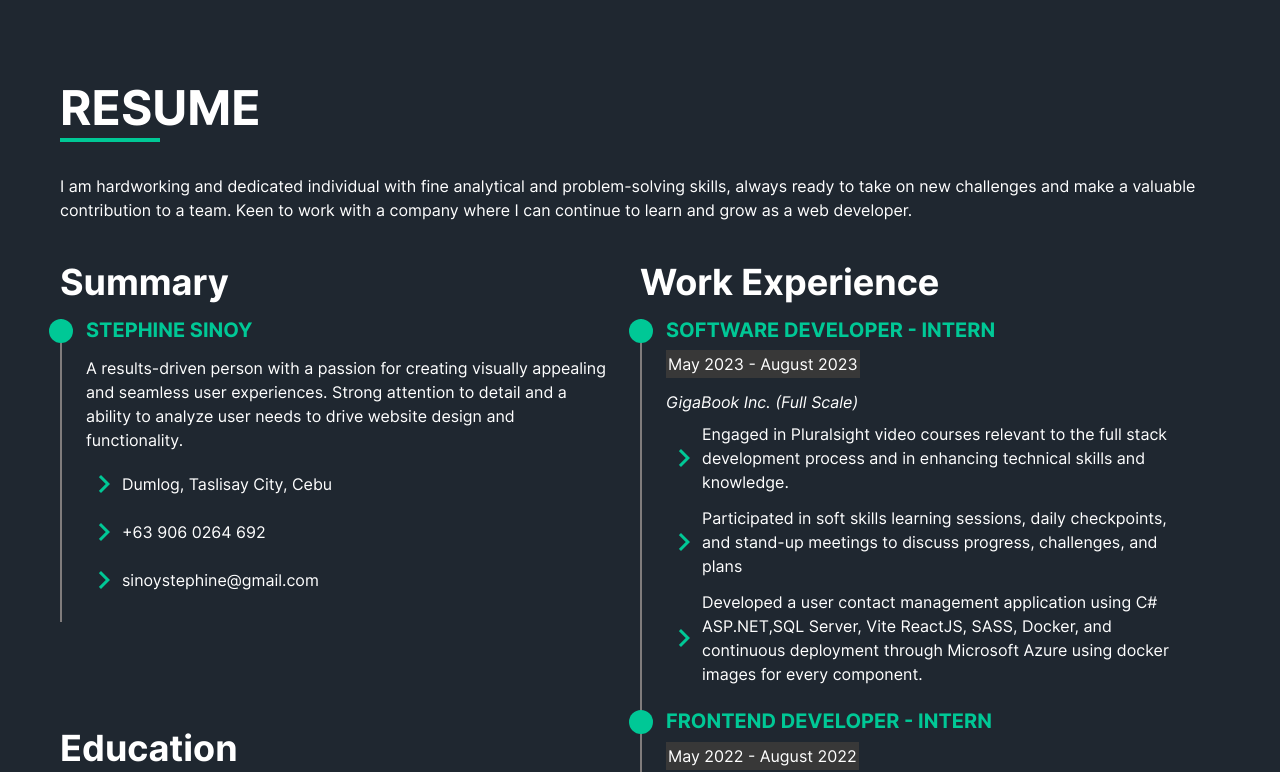
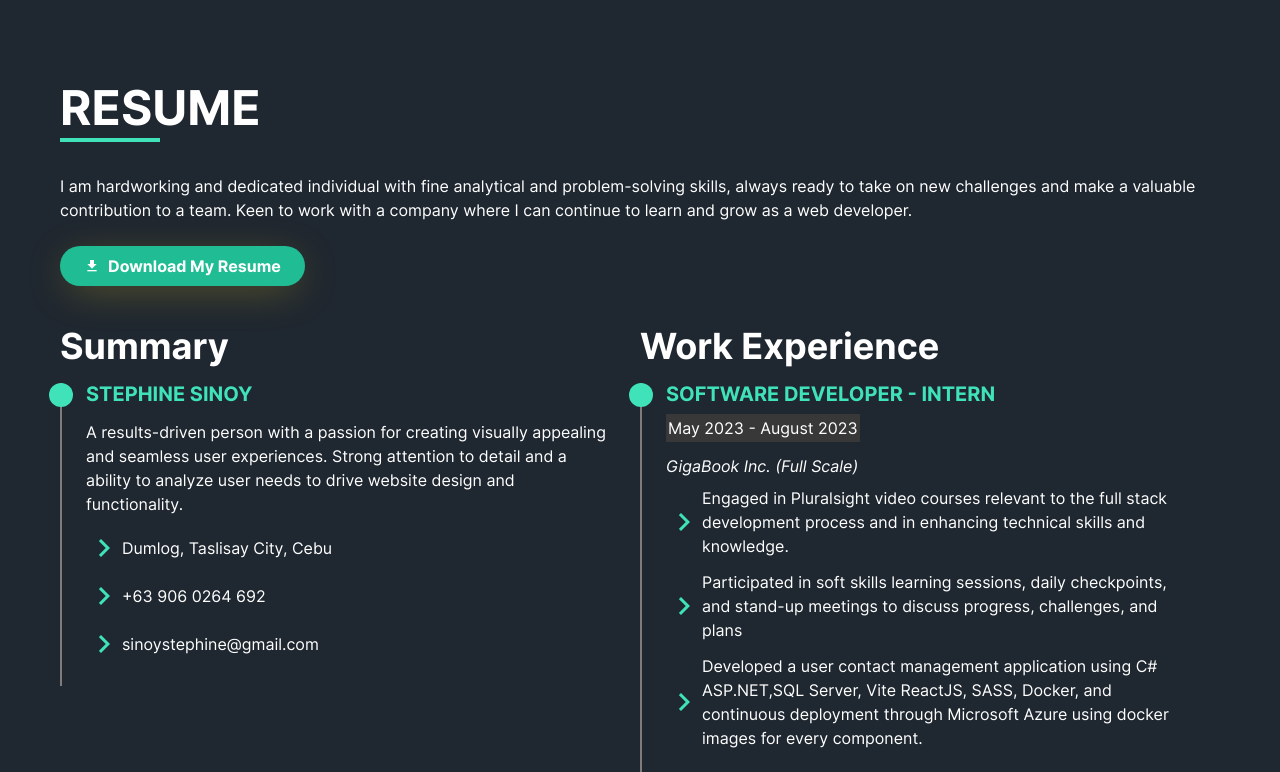
Before and after one commit to TpenXsinoy/my-portfolio, a React (Create React App) app: page /my-portfolio in a window 1280 px wide. Shown: the part 1800-2572 px from the top of the page. Built offline with nearby package versions, Linux system fonts and the light colour scheme.

Commit message:
Add resume

```diff
--- a/src/elements/Button/Link/index.js
+++ b/src/elements/Button/Link/index.js
@@ -2,8 +2,6 @@ import React from "react";
 
 import cn from "classnames";
 import PropTypes from "prop-types";
-
-import { Link } from "react-router-dom";
 
 import { Icon } from "../..";
 import buttonTypes from "../constants/buttonTypes";
@@ -20,6 +18,7 @@ const ButtonLink = ({
   disabled,
   onClick,
   shouldOpenNewTab,
+  download,
 }) => {
   const allChildren = (
     <>
@@ -34,7 +33,7 @@ const ButtonLink = ({
     </>
   );
 
-  return to.startsWith("http") ? (
+  return (
     <a
       className={cn(
         className,
@@ -52,28 +51,10 @@ const ButtonLink = ({
       tabIndex={tabIndex}
       target={shouldOpenNewTab ? "_blank" : null}
       onClick={onClick}
+      download={download}
     >
       {allChildren}
     </a>
-  ) : (
-    <Link
-      className={cn(
-        className,
-        styles.Button___link,
-        styles[`Button___${type}`],
-        {
-          [styles.Button___withIcon]: icon !== null,
-          [styles.Button___disabled]: disabled,
-        }
-      )}
-      data-test="reactRouterLink"
-      id={id}
-      tabIndex={tabIndex}
-      to={to}
-      onClick={onClick}
-    >
-      {allChildren}
-    </Link>
   );
 };
 
@@ -86,6 +67,7 @@ ButtonLink.defaultProps = {
   disabled: false,
   onClick: null,
   shouldOpenNewTab: true,
+  download: null,
 };
 
 ButtonLink.propTypes = {
@@ -107,6 +89,7 @@ ButtonLink.propTypes = {
   disabled: PropTypes.bool,
   onClick: PropTypes.func,
   shouldOpenNewTab: PropTypes.bool,
+  download: PropTypes.string,
 };
 
 export default ButtonLink;
--- a/src/elements/Button/styles.module.scss
+++ b/src/elements/Button/styles.module.scss
@@ -7,11 +7,11 @@ $yellow-shadow: 0px 8px 40px -8px rgba(248, 209, 29, 0.35);
   &___primary {
     &___green {
       @include primary(
-        $gray-200,
+        $green-200,
         $green-100,
-        $green-100,
+        $neutral-400,
         $neutral-0,
-        $red-shadow
+        $yellow-shadow
       );
     }
 
--- a/src/sections/Resume/index.js
+++ b/src/sections/Resume/index.js
@@ -7,8 +7,10 @@ import GLOBALS from "app-globals";
 import { useInView } from "react-intersection-observer";
 import { useWindowSize } from "hooks";
 import { ResumeInfo, SectionHeader } from "components";
-import { Container, Section } from "elements";
+import { ButtonLink, Container, Section, Text } from "elements";
 import myInformation from "./constants/myInformation";
+import { buttonTypes, textTypes } from "elements/constants";
+import resume from "../../static/resume.pdf";
 
 import styles from "./styles.module.scss";
 
@@ -40,7 +42,15 @@ const Resume = () => {
           subInfo={GLOBALS.SUB_INFO.RESUME}
           id="resume"
         />
-
+        <ButtonLink
+          to={resume}
+          download="sinoy-resume.pdf"
+          className={styles.Resume_button}
+          type={buttonTypes.PRIMARY.GREEN}
+          icon="download"
+        >
+          <Text type={textTypes.HEADING.XXXS}>Download My Resume</Text>
+        </ButtonLink>
         <div
           className={cn(
             styles.Resume_information,
--- a/src/sections/Resume/styles.module.scss
+++ b/src/sections/Resume/styles.module.scss
@@ -1,6 +1,16 @@
 @use '../../styles' as *;
 
 .Resume {
+  &_button {
+    margin-top: 24px;
+    width: fit-content;
+
+    @include breakpoint(md) {
+      margin-left: auto;
+      margin-right: auto;
+    }
+  }
+
   &_information {
     display: grid;
     grid-template-columns: 1fr 1fr;
--- a/src/styles/variables.scss
+++ b/src/styles/variables.scss
@@ -21,7 +21,8 @@ $gray-200: #383838;
 $blue-400: #1f2730;
 
 // Greens
-$green-100: #00c896;
+$green-100: #3fe2b9;
+$green-200: #20bd95;
 
 // Shadows
 $shadow-normal: rgba(136, 153, 166, 0.2) 0 0 15px,
```
Also changed, not shown: 1 other file (tests, documents, lock files or other folders).
